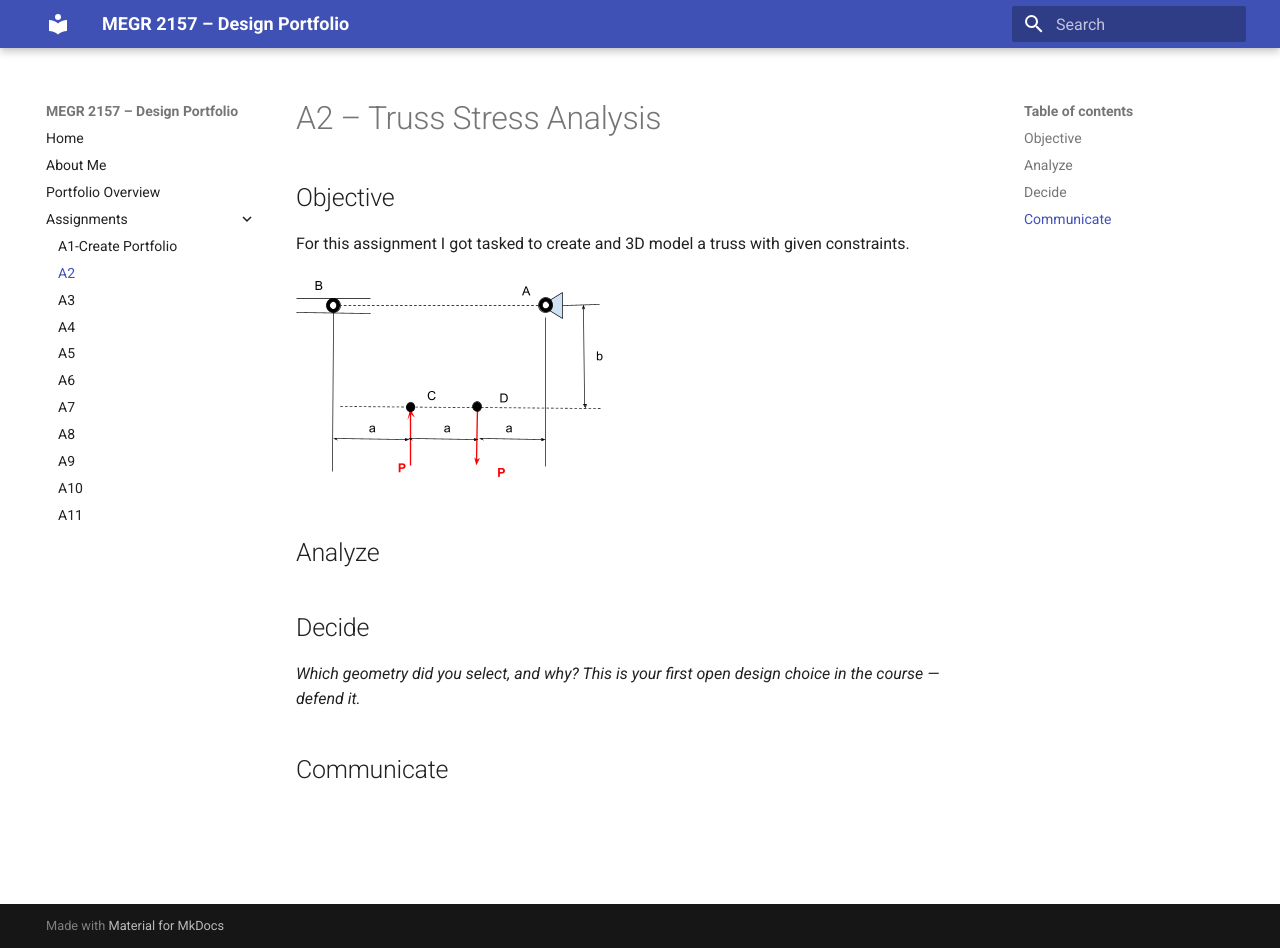
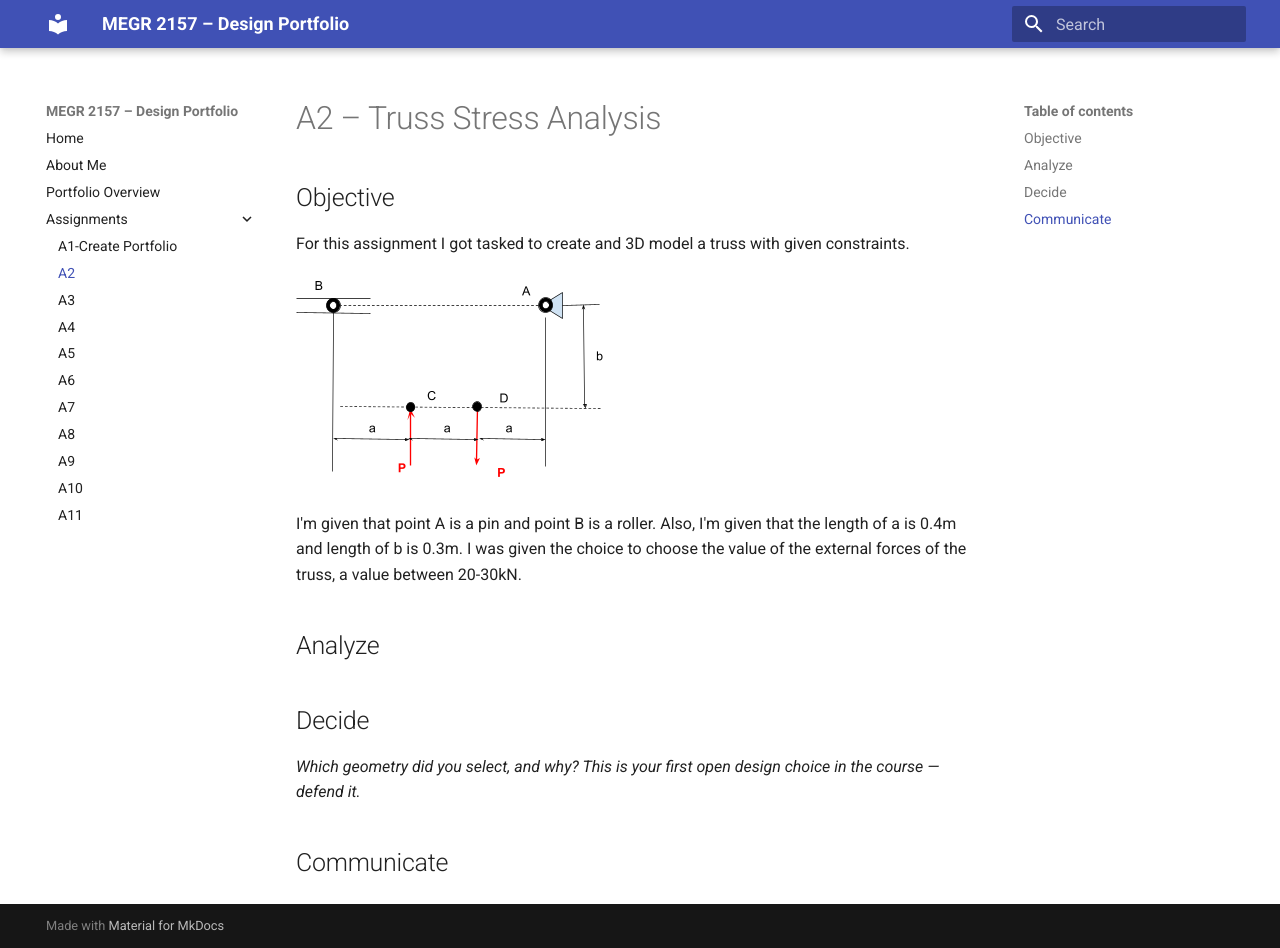
Before and after one commit to Jeffrey-Mendoza/megr2157-portfolio, an MkDocs documentation site: the page built from docs/assignments/A02/index.md, in a window 1280 px wide and 948 px high. Built offline with MkDocs 1.6.1 and Material for MkDocs 9.7.7, drawn with Linux system fonts in a browser that asks for light colours.

Commit message:
Enhance assignment details for truss modeling
Added details about the truss assignment, including constraints and external forces.

```diff
--- a/docs/assignments/A02/index.md
+++ b/docs/assignments/A02/index.md
@@ -4,6 +4,8 @@
 For this assignment I got tasked to create and 3D model a truss with given constraints.
 
 ![My Image](trusscontraints.png)
+
+I'm given that point A is a pin and point B is a roller. Also, I'm given that the length of a is 0.4m and length of b is 0.3m. I was given the choice to choose the value of the external forces of the truss, a value between 20-30kN.
 
 ## Analyze
 
```
